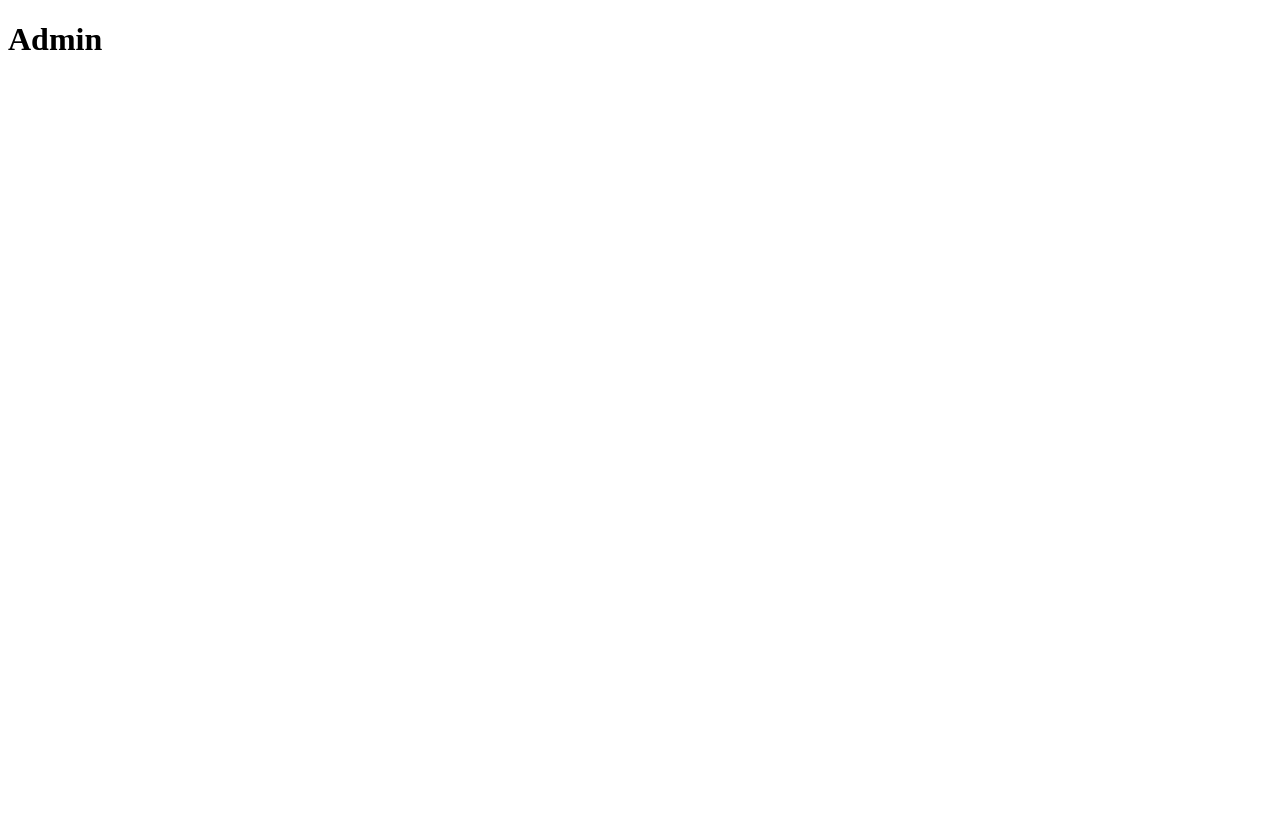
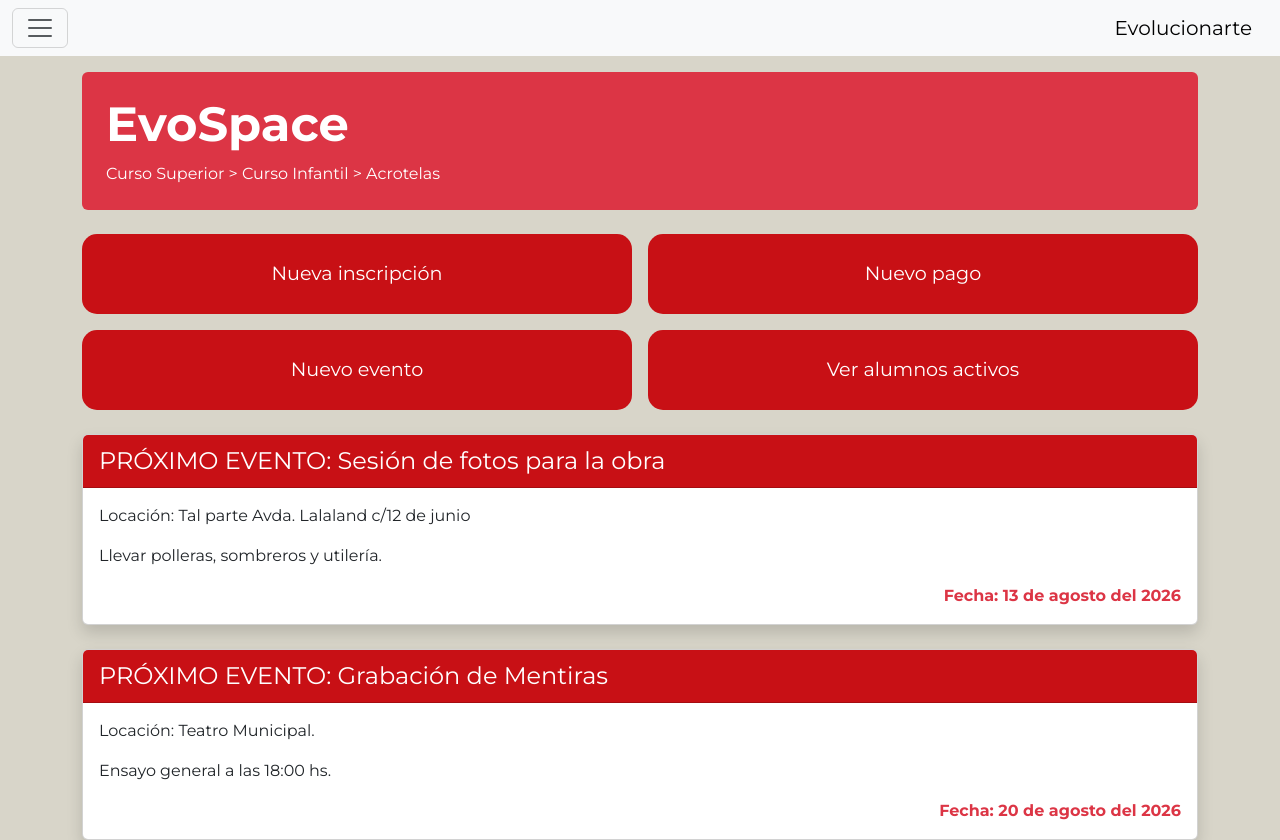
Before and after one commit to CuDev73/EvoSpace, a PHP site: page /roles/admin.php in a window 1280 px wide. Before the commit the page is almost empty. Before the commit the page ends 50 px from the top, so only its background shows below. Run offline with PHP 8.4, Linux system fonts and the light colour scheme.

Commit message:
Vista Admin

```diff
--- a/roles/admin.php
+++ b/roles/admin.php
@@ -1,11 +1,235 @@
 <!DOCTYPE html>
-<html lang="en">
+<html lang="es">
+
 <head>
     <meta charset="UTF-8">
     <meta name="viewport" content="width=device-width, initial-scale=1.0">
-    <title>Document</title>
+    <title>Evolucionarte</title>
+
+    <link href="https://cdn.jsdelivr.net/npm/bootstrap@5.3.3/dist/css/bootstrap.min.css" rel="stylesheet">
+    <link rel="icon" type="image/x-icon" href="./evo.ico">
+
+    <style>
+        @import url('https://fonts.googleapis.com/css2?family=Montserrat:wght@100..900&display=swap');
+
+        * {
+            font-family: "Montserrat", sans-serif;
+        }
+
+        body {
+            background-color: #d8d5c9;
+        }
+
+        .btn-evo {
+            background-color: #c81015;
+            color: white;
+            height: 80px;
+            border: none;
+            border-radius: 15px;
+            width: 100%;
+            font-size: 1.2rem;
+        }
+
+        .btn-evo:hover {
+            background-color: #a30d11;
+            color: white;
+        }
+
+        .evento-header {
+            background-color: #c81015;
+            color: white;
+        }
+    </style>
 </head>
+
 <body>
-    <h1>Admin</h1>
+
+    <!-- NAVBAR ORIGINAL -->
+    <nav class="navbar bg-body-tertiary fixed-top">
+        <div class="container-fluid">
+
+            <button class="navbar-toggler"
+                type="button"
+                data-bs-toggle="offcanvas"
+                data-bs-target="#offcanvasNavbar"
+                aria-controls="offcanvasNavbar">
+
+                <span class="navbar-toggler-icon"></span>
+            </button>
+
+            <a class="navbar-brand" href="#">
+                Evolucionarte
+            </a>
+
+            <div class="offcanvas offcanvas-start"
+                tabindex="-1"
+                id="offcanvasNavbar">
+
+                <div class="offcanvas-header">
+
+                    <h5 class="offcanvas-title">
+                        Secciones
+                    </h5>
+
+                    <button type="button"
+                        class="btn-close"
+                        data-bs-dismiss="offcanvas">
+                    </button>
+
+                </div>
+
+                <div class="offcanvas-body">
+
+                    <ul class="navbar-nav flex-grow-1">
+
+                        <li class="nav-item">
+                            <a class="nav-link active" href="#">
+                                Inicio
+                            </a>
+                        </li>
+
+                        <li class="nav-item">
+                            <a class="nav-link" href="#">
+                                Registro Asistencia
+                            </a>
+                        </li>
+
+                        <li class="nav-item">
+                            <a class="nav-link" href="#">
+                                Alumnos
+                            </a>
+                        </li>
+
+                        <li class="nav-item">
+                            <a class="nav-link" href="#">
+                                Pagos
+                            </a>
+                        </li>
+
+                        <li class="nav-item">
+                            <a class="nav-link" href="#">
+                                Cantina
+                            </a>
+                        </li>
+
+                        <li class="nav-item">
+                            <a class="nav-link" href="#">
+                                Profesores
+                            </a>
+                        </li>
+
+                        <li class="nav-item">
+                            <a class="nav-link" href="#">
+                                Eventos
+                            </a>
+                        </li>
+
+                    </ul>
+
+                </div>
+            </div>
+        </div>
+    </nav>
+
+    <!-- CONTENIDO -->
+    <div class="container mt-5 pt-4">
+
+        <!-- TÍTULO -->
+        <div class="bg-danger text-white p-4 rounded mb-4">
+
+            <h1 class="display-5 fw-bold">
+                EvoSpace
+            </h1>
+
+            <p class="mb-0">
+                Curso Superior > Curso Infantil > Acrotelas
+            </p>
+
+        </div>
+
+        <!-- BOTONES -->
+        <div class="row g-3 mb-4">
+
+            <div class="col-12 col-md-6">
+                <button class="btn-evo">
+                    Nueva inscripción
+                </button>
+            </div>
+
+            <div class="col-12 col-md-6">
+                <button class="btn-evo">
+                    Nuevo pago
+                </button>
+            </div>
+
+            <div class="col-12 col-md-6">
+                <button class="btn-evo">
+                    Nuevo evento
+                </button>
+            </div>
+
+            <div class="col-12 col-md-6">
+                <button class="btn-evo">
+                    Ver alumnos activos
+                </button>
+            </div>
+
+        </div>
+
+        <!-- EVENTO -->
+        <div class="card shadow mb-4">
+
+            <div class="card-header evento-header fs-4">
+                PRÓXIMO EVENTO: Sesión de fotos para la obra
+            </div>
+
+            <div class="card-body">
+
+                <p>
+                    Locación: Tal parte Avda. Lalaland c/12 de junio
+                </p>
+
+                <p>
+                    Llevar polleras, sombreros y utilería.
+                </p>
+
+                <div class="text-end fw-bold text-danger">
+                    Fecha: 13 de agosto del 2026
+                </div>
+
+            </div>
+
+        </div>
+
+        <!-- EVENTO -->
+        <div class="card shadow">
+
+            <div class="card-header evento-header fs-4">
+                PRÓXIMO EVENTO: Grabación de Mentiras
+            </div>
+
+            <div class="card-body">
+
+                <p>
+                    Locación: Teatro Municipal.
+                </p>
+
+                <p>
+                    Ensayo general a las 18:00 hs.
+                </p>
+
+                <div class="text-end fw-bold text-danger">
+                    Fecha: 20 de agosto del 2026
+                </div>
+
+            </div>
+
+        </div>
+
+    </div>
+
+    <script src="https://cdn.jsdelivr.net/npm/bootstrap@5.3.3/dist/js/bootstrap.bundle.min.js"></script>
+
 </body>
+
 </html>
```
Also changed, not shown: index.php (line endings or trailing spaces).
